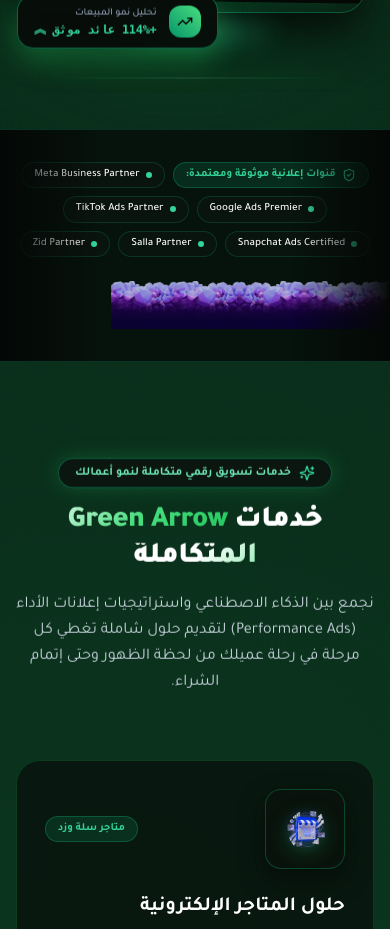
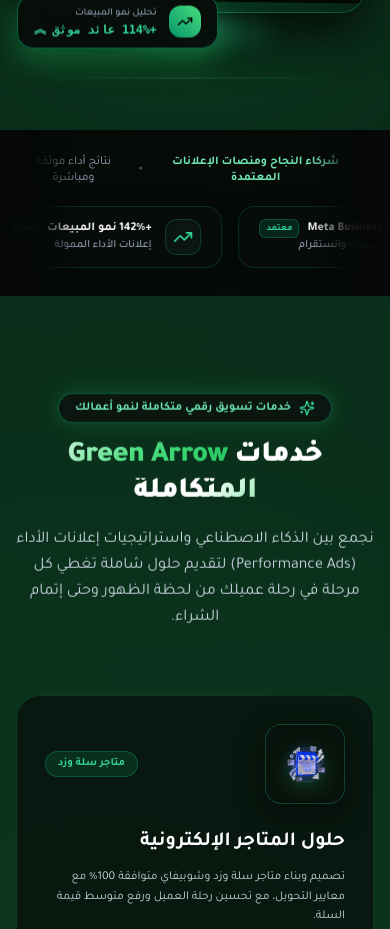
Before and after one commit to yahya27390-art/via-platform, a React (Vite) app: page / in a window 390 px wide. Shown: the part 1240-2169 px from the top of the page. Built offline with nearby package versions, Linux system fonts and the light colour scheme.

Commit message:
fix(marquee): replace purple banner with dynamic tech glass partner cards and official phone 0575901487

```diff
--- a/src/components/MarqueeBanner.jsx
+++ b/src/components/MarqueeBanner.jsx
@@ -1,56 +1,165 @@
 import React from 'react';
-import { ShieldCheck, Sparkles, CheckCircle2 } from 'lucide-react';
+import { TrendingUp, ShieldCheck, Zap, Award, Sparkles } from 'lucide-react';
 
-const PARTNERS = [
-  { name: 'Meta Business Partner', tag: 'إعلانات فيسبوك وانستقرام' },
-  { name: 'Google Ads Premier', tag: 'بحث ويوتيوب وشبكة إعلانات' },
-  { name: 'TikTok Ads Partner', tag: 'إعلانات الفيديو السريع' },
-  { name: 'Snapchat Ads Certified', tag: 'استهداف الجمهور السعودي' },
-  { name: 'Salla Partner', tag: 'حلول ومتاجر سلة' },
-  { name: 'Zid Partner', tag: 'حلول ومتاجر زد' },
+// Platform items with vector icons & metrics
+const MARQUEE_ITEMS = [
+  {
+    type: 'partner',
+    name: 'Meta Business Partner',
+    sub: 'إعلانات فيسبوك وانستقرام',
+    accent: '#0668E1',
+    badge: 'معتمد',
+    icon: (
+      <svg className="w-5 h-5 shrink-0" viewBox="0 0 24 24" fill="currentColor">
+        <path d="M12 2C6.477 2 2 6.477 2 12c0 4.991 3.657 9.128 8.438 9.879V14.89h-2.54V12h2.54V9.797c0-2.506 1.492-3.89 3.777-3.89 1.094 0 2.238.195 2.238.195v2.46h-1.26c-1.243 0-1.63.771-1.63 1.562V12h2.773l-.443 2.89h-2.33v6.989C18.343 21.129 22 16.99 22 12c0-5.523-4.477-10-10-10z" fill="#0081FB"/>
+      </svg>
+    )
+  },
+  {
+    type: 'metric',
+    name: '+142% نمو المبيعات',
+    sub: 'إعلانات الأداء الممولة',
+    accent: '#22c55e',
+    badge: 'موثق ︽',
+    icon: <TrendingUp className="w-5 h-5 text-emerald-400 shrink-0" />
+  },
+  {
+    type: 'partner',
+    name: 'Google Ads Premier',
+    sub: 'بحث، يوتيوب، وشبكة إعلانات',
+    accent: '#4285F4',
+    badge: 'معتمد',
+    icon: (
+      <svg className="w-5 h-5 shrink-0" viewBox="0 0 24 24">
+        <path fill="#4285F4" d="M22.56 12.25c0-.78-.07-1.53-.2-2.25H12v4.26h5.92c-.26 1.37-1.04 2.53-2.21 3.31v2.77h3.57c2.08-1.92 3.28-4.74 3.28-8.09z"/>
+        <path fill="#34A853" d="M12 23c2.97 0 5.46-.98 7.28-2.66l-3.57-2.77c-.98.66-2.23 1.06-3.71 1.06-2.86 0-5.29-1.93-6.16-4.53H2.18v2.84C3.99 20.53 7.7 23 12 23z"/>
+        <path fill="#FBBC05" d="M5.84 14.09c-.22-.66-.35-1.36-.35-2.09s.13-1.43.35-2.09V7.06H2.18C1.43 8.55 1 10.22 1 12s.43 3.45 1.18 4.94l2.85-2.22.81-.63z"/>
+        <path fill="#EA4335" d="M12 5.38c1.62 0 3.06.56 4.21 1.64l3.15-3.15C17.45 2.09 14.97 1 12 1 7.7 1 3.99 3.47 2.18 7.06l3.66 2.84c.87-2.6 3.3-4.52 6.16-4.52z"/>
+      </svg>
+    )
+  },
+  {
+    type: 'metric',
+    name: '4.8x معدل العائد (ROAS)',
+    sub: 'موسم الرياض ومبيعات الشتاء',
+    accent: '#10b981',
+    badge: 'Green Arrow',
+    icon: <Award className="w-5 h-5 text-emerald-400 shrink-0" />
+  },
+  {
+    type: 'partner',
+    name: 'TikTok for Business',
+    sub: 'إعلانات الفيديو السريع والمحتوى الفيروسي',
+    accent: '#00F2FE',
+    badge: 'معتمد',
+    icon: (
+      <svg className="w-5 h-5 shrink-0" viewBox="0 0 24 24" fill="currentColor">
+        <path d="M19.59 6.69a4.83 4.83 0 0 1-3.77-4.25V2h-3.45v13.67a2.89 2.89 0 0 1-2.88 2.89 2.89 2.89 0 0 1-2.89-2.89 2.89 2.89 0 0 1 2.89-2.89c.31 0 .61.05.89.14V9.43a6.35 6.35 0 0 0-.89-.06 6.34 6.34 0 0 0-6.34 6.34 6.34 6.34 0 0 0 6.34 6.34 6.34 6.34 0 0 0 6.34-6.34V9.05a8.27 8.27 0 0 0 5.09 1.76V7.36a4.84 4.84 0 0 1-1.33-.67z" fill="#00f2fe"/>
+      </svg>
+    )
+  },
+  {
+    type: 'metric',
+    name: '-38% خفض تكلفة الاقتناء',
+    sub: 'CPA محسّن خوارزمياً',
+    accent: '#22c55e',
+    badge: 'استهداف دقيق',
+    icon: <Zap className="w-5 h-5 text-emerald-400 shrink-0" />
+  },
+  {
+    type: 'partner',
+    name: 'Snapchat Marketing Partner',
+    sub: 'الاستهداف الأول للجمهور السعودي',
+    accent: '#FFFC00',
+    badge: 'معتمد',
+    icon: (
+      <svg className="w-5 h-5 shrink-0" viewBox="0 0 24 24" fill="#FFFC00">
+        <path d="M12.002 2C8.42 2 6.002 4.15 6.002 7.5c0 1.63.59 3.02 1.34 3.96.12.15.17.33.13.51-.12.56-.91 1.25-1.92 1.54-.3.09-.55.33-.55.65 0 .42.36.75.8.72 1.35-.1 2.45-.63 2.92-1.04.14-.12.33-.14.49-.07.82.35 1.75.54 2.79.54 1.04 0 1.96-.19 2.78-.54.16-.07.35-.05.49.07.47.41 1.57.94 2.92 1.04.44.03.8-.3.8-.72 0-.32-.25-.56-.55-.65-1.01-.29-1.8-0.98-1.92-1.54-.04-.18.01-.36.13-.51.75-.94 1.34-2.33 1.34-3.96 0-3.35-2.42-5.5-6.002-5.5z"/>
+      </svg>
+    )
+  },
+  {
+    type: 'partner',
+    name: 'منصة سلة (Salla Partner)',
+    sub: 'حلول وتطوير وربط المتاجر الإلكترونية',
+    accent: '#004D5A',
+    badge: 'متاجر السعودية',
+    icon: (
+      <div className="w-5 h-5 rounded-md bg-[#004D5A] flex items-center justify-center text-white font-bold text-[10px] shrink-0">
+        سلة
+      </div>
+    )
+  },
+  {
+    type: 'partner',
+    name: 'منصة زد (Zid Partner)',
+    sub: 'تمكين التجارة الحديثة والربط البيعي',
+    accent: '#6C47FF',
+    badge: 'متاجر التجزئة',
+    icon: (
+      <div className="w-5 h-5 rounded-md bg-[#6C47FF] flex items-center justify-center text-white font-bold text-[10px] shrink-0">
+        زد
+      </div>
+    )
+  },
+  {
+    type: 'metric',
+    name: 'سيو الذكاء الاصطناعي (GEO)',
+    sub: 'توصيات ChatGPT و Gemini',
+    accent: '#10b981',
+    badge: 'Green Arrow',
+    icon: <Sparkles className="w-5 h-5 text-emerald-400 shrink-0" />
+  }
 ];
 
 export default function MarqueeBanner() {
   return (
-    <div className="relative w-full py-8 overflow-hidden bg-[#070e0a]/85 border-y border-emerald-500/20">
+    <section className="relative w-full py-6 overflow-hidden bg-[#060b08] border-y border-emerald-500/20 select-none">
 
-      {/* Top Channel Pills Banner */}
-      <div className="max-w-7xl mx-auto px-4 mb-6">
-        <div className="flex flex-wrap items-center justify-center gap-2 sm:gap-3 text-[11px] text-slate-300">
-          <span className="text-emerald-400 font-bold flex items-center gap-1.5 px-3 py-1 rounded-full bg-emerald-500/15 border border-emerald-500/30">
-            <ShieldCheck className="w-3.5 h-3.5" />
-            <span>قنوات إعلانية موثوقة ومعتمدة:</span>
-          </span>
-          {PARTNERS.map((p, i) => (
-            <span
-              key={i}
-              className="inline-flex items-center gap-1.5 px-3 py-1 rounded-full bg-[#0a140f] border border-emerald-500/20 hover:border-emerald-400/50 transition-colors"
-            >
-              <span className="w-1.5 h-1.5 rounded-full bg-emerald-400" />
-              <strong className="text-white font-medium">{p.name}</strong>
-              <span className="hidden md:inline text-slate-500 text-[10px]">({p.tag})</span>
-            </span>
-          ))}
+      {/* Subtle Top Label */}
+      <div className="max-w-7xl mx-auto px-4 mb-4 text-center">
+        <div className="inline-flex items-center gap-2 text-xs font-bold text-slate-400">
+          <span className="flex h-1.5 w-1.5 rounded-full bg-emerald-400 animate-ping" />
+          <span className="text-emerald-300">شركاء النجاح ومنصات الإعلانات المعتمدة</span>
+          <span className="text-slate-600">•</span>
+          <span className="text-slate-400 font-normal">نتائج أداء موثقة ومباشرة</span>
         </div>
       </div>
 
-      {/* Left/Right Gradient Fades */}
-      <div className="absolute top-0 bottom-0 left-0 w-24 sm:w-48 bg-gradient-to-r from-[#050806] to-transparent z-10 pointer-events-none" />
-      <div className="absolute top-0 bottom-0 right-0 w-24 sm:w-48 bg-gradient-to-l from-[#050806] to-transparent z-10 pointer-events-none" />
+      {/* Left and Right Smooth Fading Edges */}
+      <div className="absolute top-0 bottom-0 left-0 w-20 sm:w-40 bg-gradient-to-r from-[#050806] via-[#050806]/90 to-transparent z-10 pointer-events-none" />
+      <div className="absolute top-0 bottom-0 right-0 w-20 sm:w-40 bg-gradient-to-l from-[#050806] via-[#050806]/90 to-transparent z-10 pointer-events-none" />
 
-      {/* Marquee Track */}
-      <div className="flex w-max marquee-track items-center">
-        <img
-          src="./media/Scroll.webp"
-          alt="Green Arrow Performance Results and Partners Banner"
-          className="h-12 sm:h-16 md:h-20 w-auto object-contain shrink-0 opacity-85 hover:opacity-100 transition-opacity duration-300"
-        />
-        <img
-          src="./media/Scroll.webp"
-          alt="Green Arrow Performance Results and Partners Banner"
-          className="h-12 sm:h-16 md:h-20 w-auto object-contain shrink-0 opacity-85 hover:opacity-100 transition-opacity duration-300"
-        />
+      {/* Infinite Seamless Scrolling Track (Duplicated twice for continuous loop) */}
+      <div className="flex w-max marquee-track items-center gap-4 py-1">
+        {[...MARQUEE_ITEMS, ...MARQUEE_ITEMS].map((item, idx) => (
+          <div
+            key={idx}
+            className="flex items-center gap-3.5 px-5 py-3 rounded-2xl bg-[#080d0a]/90 hover:bg-[#0c1610] border border-emerald-500/20 hover:border-emerald-400/50 shadow-[0_4px_20px_rgba(5,8,6,0.6)] backdrop-blur-xl transition-all duration-300 group shrink-0"
+          >
+            {/* Icon */}
+            <div className="w-9 h-9 rounded-xl bg-[#0b1610] border border-emerald-500/25 flex items-center justify-center group-hover:scale-110 group-hover:border-emerald-400/50 transition-all duration-300 shadow-inner">
+              {item.icon}
+            </div>
+
+            {/* Content */}
+            <div className="text-right">
+              <div className="flex items-center gap-2">
+                <span className="text-xs sm:text-sm font-bold text-white group-hover:text-emerald-300 transition-colors">
+                  {item.name}
+                </span>
+                <span className="text-[9px] font-bold px-1.5 py-0.5 rounded-md bg-emerald-500/15 text-emerald-400 border border-emerald-500/30">
+                  {item.badge}
+                </span>
+              </div>
+              <div className="text-[11px] text-slate-400 font-medium">
+                {item.sub}
+              </div>
+            </div>
+          </div>
+        ))}
       </div>
-    </div>
+
+    </section>
   );
 }
```
